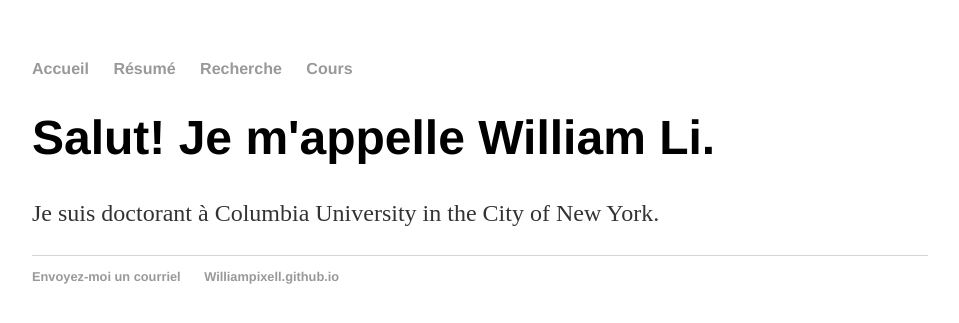
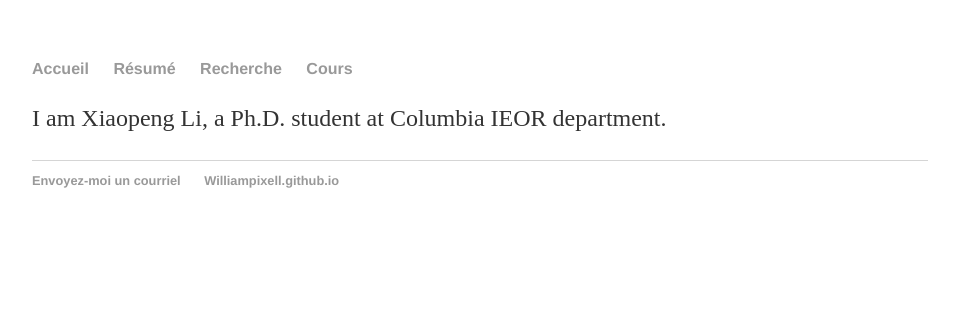
Before and after one commit to WilliamPixell/WilliamPixell.github.io, a Jekyll site: the page built from index.html, in a window 1280 px wide. Shown: the top 323 px of the page, without its empty margins (160-1119 px from the left). Built offline with Jekyll 4.4.1, drawn with Linux system fonts in a browser that asks for light colours.

Commit message:
Update index.html

```diff
--- a/index.html
+++ b/index.html
@@ -1,8 +1,7 @@
 ---
 layout: default
-title: Le site web personnel de William
+title: Xiaopeng Li's personal website
 ---
 <div class="blurb">
-	<h1>Salut! Je m'appelle William Li.</h1>
-		<p>Je suis doctorant à Columbia University in the City of New York.</p>
+	<p>I am Xiaopeng Li, a Ph.D. student at Columbia IEOR department.</p>
 </div><!-- /.blurb -->
```
